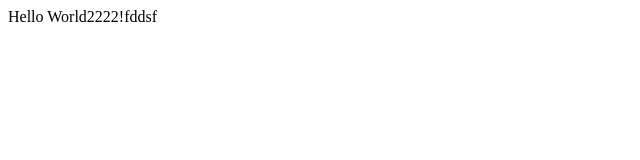
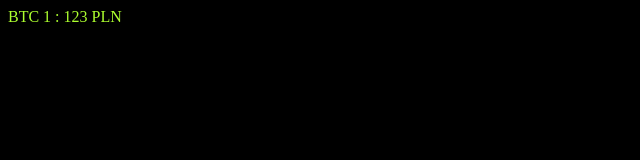
Before and after one commit to marekspaleniak/javascript, a plain HTML site: page index.html in a window 1280 px wide. Shown: the whole page, without its empty margins (0-640 px from the left). Drawn offline with Linux system fonts and the light colour scheme.

Commit message:
Bitcoin program

```diff
--- a/index.html
+++ b/index.html
@@ -1,13 +1,25 @@
-<html>
-
+<!DOCTYPE html>
 <html>
 
 <head>
+    <meta charset="utf-8" />
+    <title>Bitcoin course alive></title>
+    <style>
+        body {
+            background: black;
+            color: greenyellow;
 
+        }
+    </style>
 </head>
 
 <body>
-Hello World2222!fddsf
+
+    <div>
+        BTC 1 : 123 PLN
+    </div>
+
+
 </body>
 
 </html>
```
